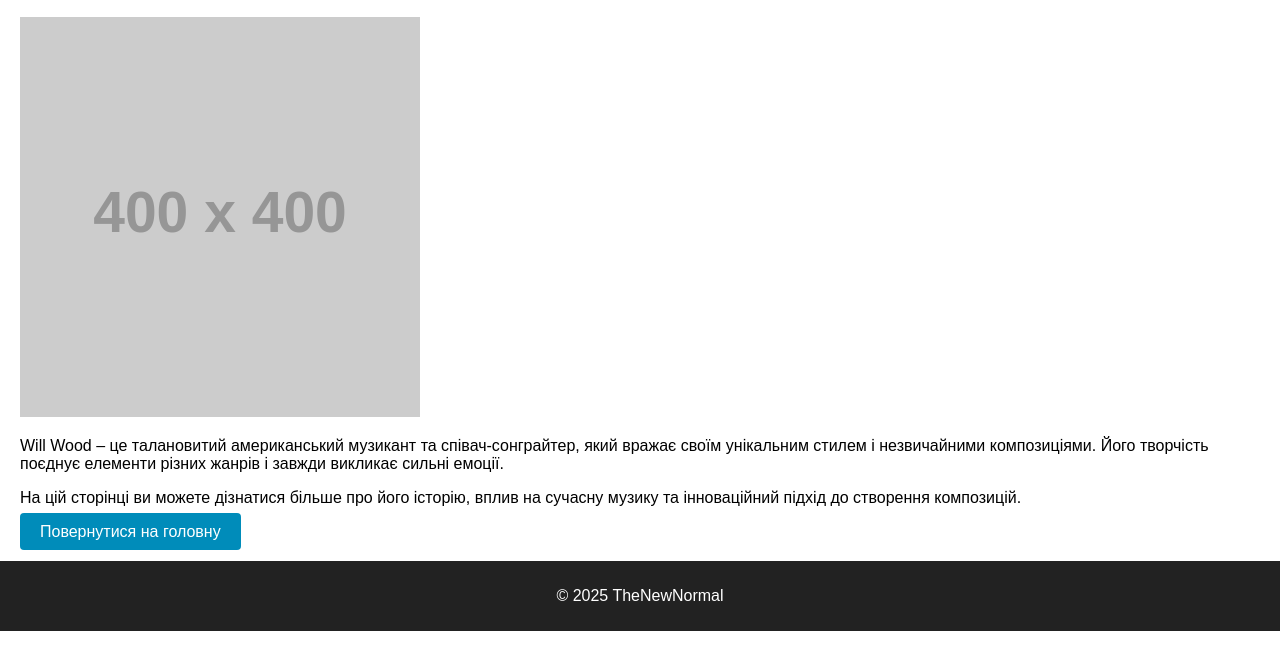
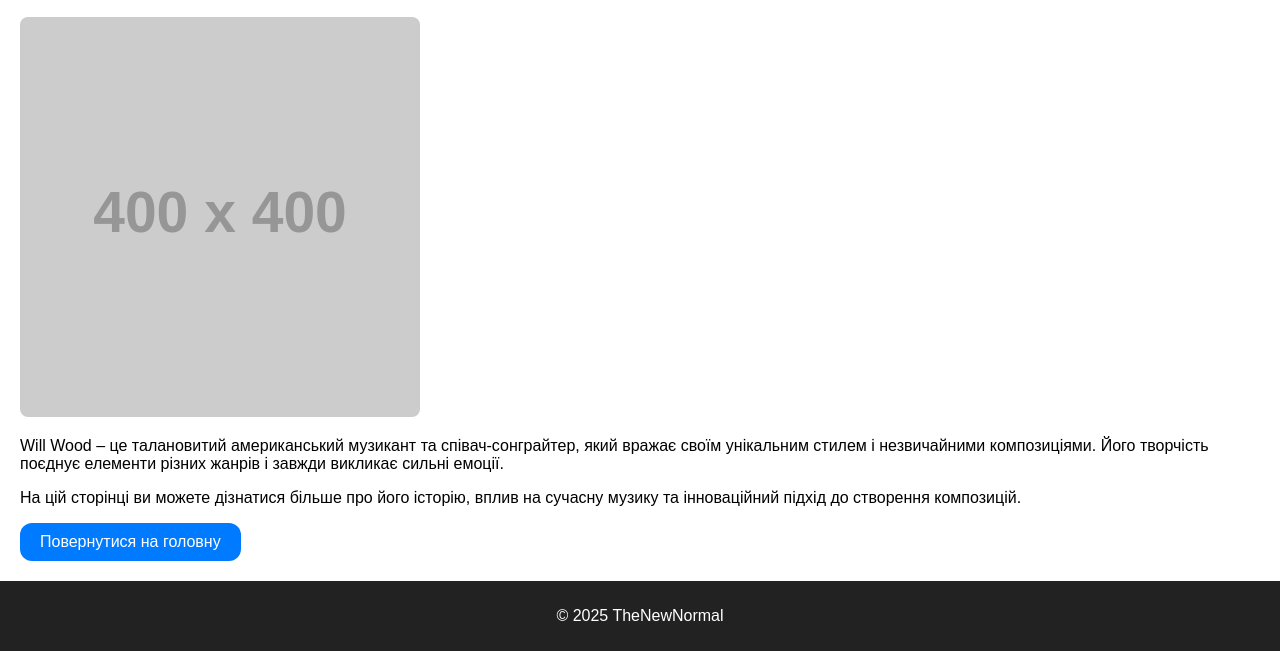
Before and after one commit to ternavska33/will_wood_website, a plain HTML site: page about.html in a window 1280 px wide. Shown: the part 171-822 px from the top of the page. Drawn offline with Linux system fonts and the light colour scheme; placeholder pictures from the web are drawn by us.

Commit message:
Update about.html

```diff
--- a/about.html
+++ b/about.html
@@ -6,14 +6,23 @@
   <style>
     body { font-family: Arial, sans-serif; margin: 0; padding: 0; }
     header, footer { background-color: #222; color: #fff; padding: 10px 20px; text-align: center; }
-    .content { padding: 20px; }
-    a.button {
-      background-color: #008CBA;
+    /* Global button style */
+    .btn {
+      background-color: #007BFF;
+      border: none;
       color: #fff;
       padding: 10px 20px;
+      text-align: center;
       text-decoration: none;
-      border-radius: 4px;
+      display: inline-block;
+      font-size: 16px;
+      border-radius: 12px;
+      transition: background-color 0.3s ease;
     }
+    .btn:hover {
+      background-color: #0056b3;
+    }
+    .content { padding: 20px; }
   </style>
 </head>
 <body>
@@ -22,10 +31,10 @@
   </header>
   <div class="content">
     <h2>Про Will Wood</h2>
-    <img src="https://via.placeholder.com/400" alt="Will Wood" style="max-width: 100%; height: auto;">
+    <img src="https://via.placeholder.com/400" alt="Will Wood" style="max-width: 100%; height: auto; border-radius: 8px;">
     <p>Will Wood – це талановитий американський музикант та співач-сонграйтер, який вражає своїм унікальним стилем і незвичайними композиціями. Його творчість поєднує елементи різних жанрів і завжди викликає сильні емоції.</p>
     <p>На цій сторінці ви можете дізнатися більше про його історію, вплив на сучасну музику та інноваційний підхід до створення композицій.</p>
-    <a class="button" href="index.html">Повернутися на головну</a>
+    <a class="btn" href="index.html">Повернутися на головну</a>
   </div>
   <footer>
     <p>&copy; 2025 TheNewNormal</p>
```
